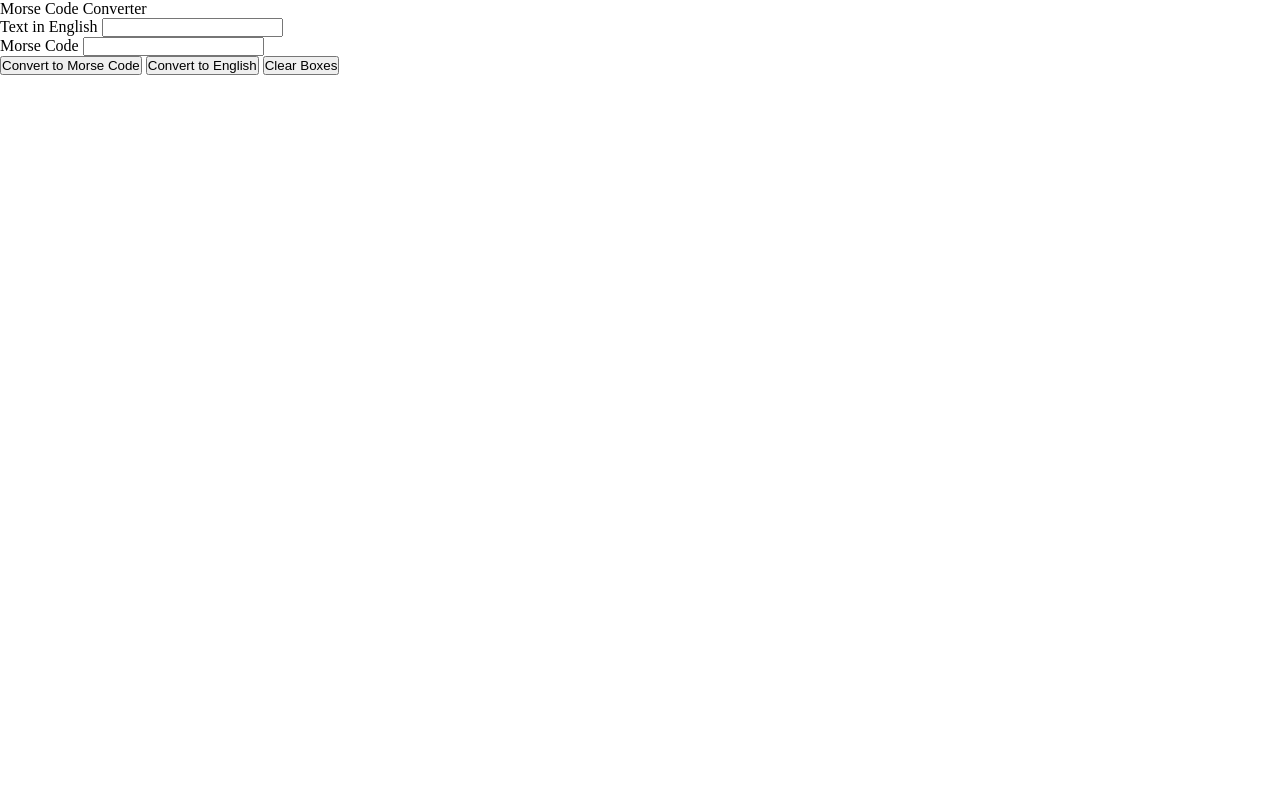
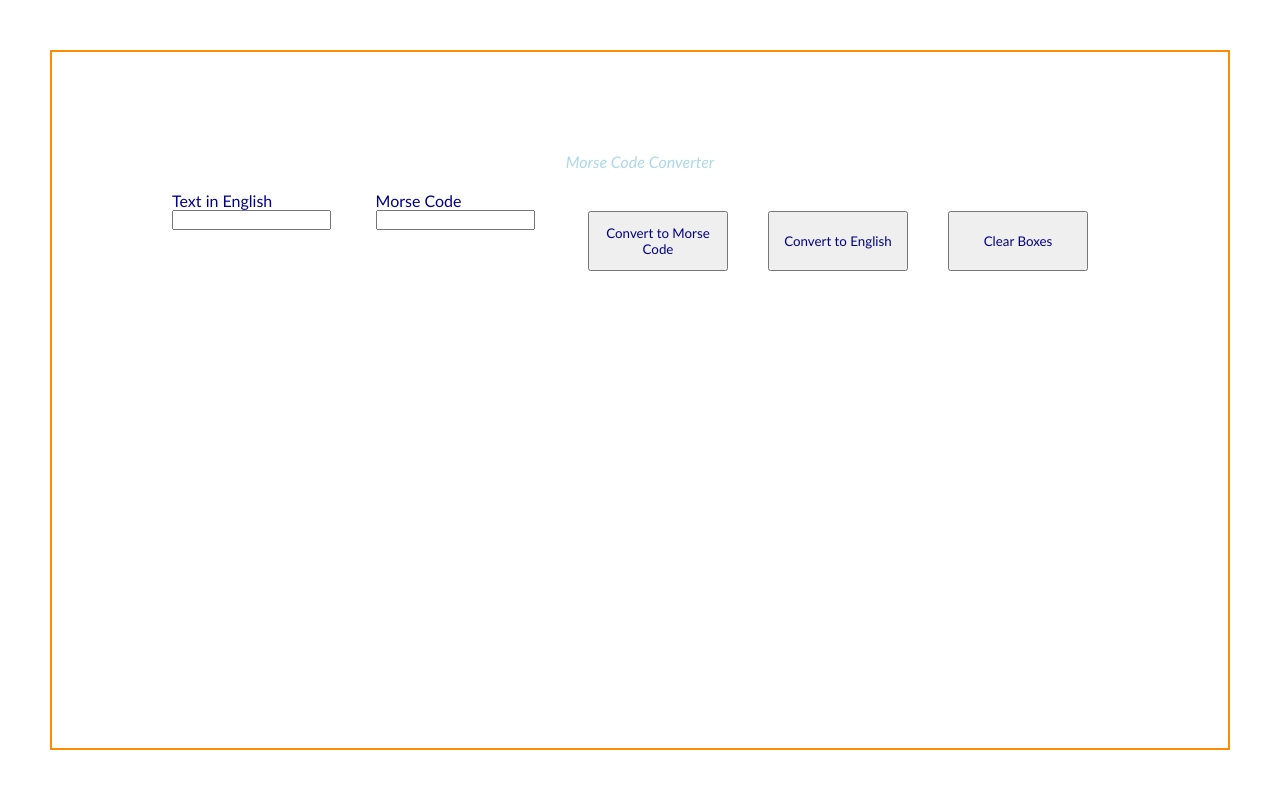
Before and after one commit to loshry/morsecode-project, a website with bundled scripts: page index.html in a window 1280 px wide. Built offline with nearby package versions, Linux system fonts and the light colour scheme.

Commit message:
adding styling

```diff
--- a/functions.test.js
+++ b/functions.test.js
@@ -1,4 +1,4 @@
-import {translateToMorseCode} from "./index.js";
+import {translateToMorseCode, translateToEnglish} from "./functions.js";
 import {it, expect} from "@jest/globals";
 
 it("Translate Sam to Morse Code", () => {
@@ -6,4 +6,7 @@ const result = translateToMorseCode("Sam");
 expect(result).toBe("... .- --");
 });
 
-it("Translate Sam J")
+it("Translate .... . .-.. .-.. --- from Morse Code", ()=> {
+    const result = translateToEnglish(".... . .-.. .-.. ---");
+    expect(result).toBe("HELLO");
+});
--- a/styles.scss
+++ b/styles.scss
@@ -1,4 +1,62 @@
 * {
     margin: 0;
     padding: 0;
+    font-family: 'Gill Sans', 'Gill Sans MT', Calibri, 'Trebuchet MS', sans-serif;
+    color: darkblue;
+};
+
+@media screen and (min-width: 350px) {
+body {
+ margin: 50px 50px;
+ padding: 100px;
+ border: 2px solid darkorange;
+
 }
+
+header {
+    display: flex;
+    justify-content: center;
+    color: lightblue;
+    font-style: italic;
+}
+
+form {
+    display: flex;
+    justify-content: center;
+    margin: 20px;
+}
+
+.button {
+    display: flex;
+    justify-content: center;
+
+    &__convert-morse{
+        margin: 20px;
+        padding: 10px;
+        height: 60px;
+        width: 140px;
+    };
+
+    &__convert-text {
+        margin: 20px;
+        padding: 10px;
+        height: 60px;
+        width: 140px;
+    };
+
+    &__clear {
+        margin: 20px;
+        padding: 10px;
+        height: 60px;
+        width: 140px;
+    };
+
+
+
+
+}
+
+
+
+
+}
```
Also changed, not shown: styles.css, 1 other file.
